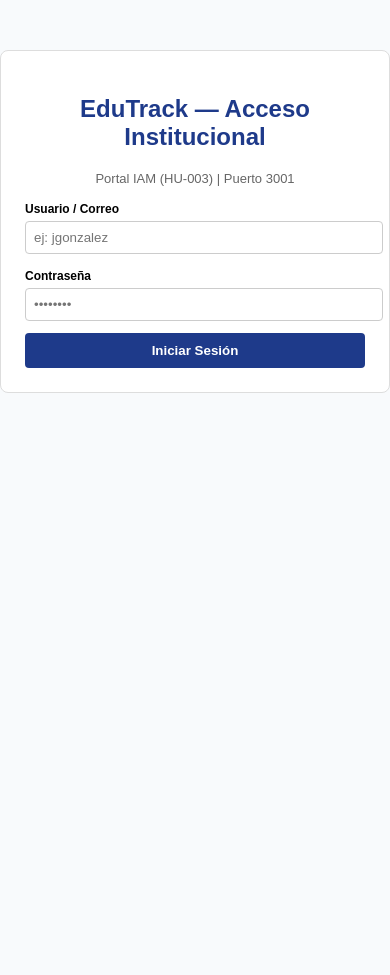
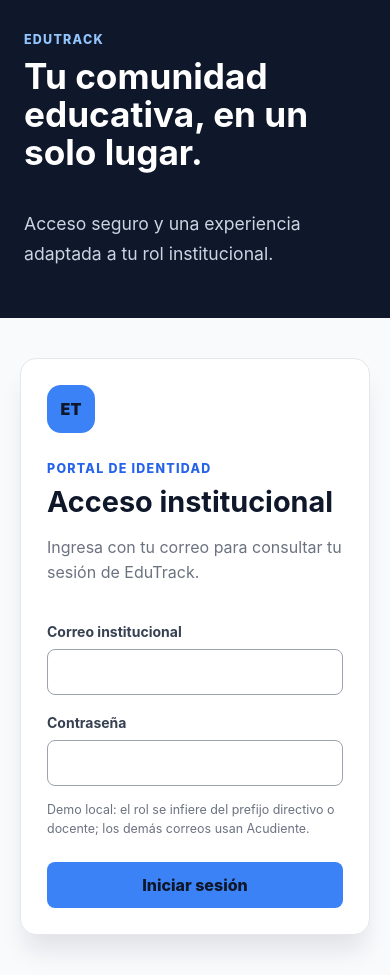
Before and after one commit to code-corhuila/educk-identity-portal, a React (Vite) app: page / in a window 390 px wide. Before the commit the page ends 844 px from the top, so only its background shows below. Built offline with nearby package versions, Linux system fonts and the light colour scheme; the HTML template or start-up script is replaced by a standard one.

Commit message:
feat(portal): add session profile and logout flow
Why: Completes the HU-003 client session slice with contract-shaped mock data, institutional role badges, accessible credential errors, memory-only access tokens, responsive layouts, and unit coverage.

```diff
--- a/src/App.jsx
+++ b/src/App.jsx
@@ -1,57 +1,78 @@
 import React, { useState } from 'react';
+import { adaptSessionFromApi, buildMockLoginResponse, getLoginValidationError, getRolePresentation } from './session.js';
+import './styles.css';
 
-export default function App() {
-  const [username, setUsername] = useState('');
-  const [password, setPassword] = useState('');
-  const [token, setToken] = useState(null);
+const INITIAL_FORM = { email: '', password: '' };
 
-  const handleSubmit = (e) => {
-    e.preventDefault();
-    setToken(`jwt-token-demo-${username}`);
+function LoginForm({ onLogin }) {
+  const [form, setForm] = useState(INITIAL_FORM);
+  const [error, setError] = useState('');
+  const updateField = ({ target }) => {
+    setForm((current) => ({ ...current, [target.name]: target.value }));
+    setError('');
+  };
+  const submit = (event) => {
+    event.preventDefault();
+    const validationError = getLoginValidationError(form);
+    if (validationError) return setError(validationError);
+    onLogin(adaptSessionFromApi(buildMockLoginResponse(form.email)));
   };
 
   return (
-    <div style={{ fontFamily: 'sans-serif', maxWidth: 400, margin: '50px auto', padding: 24, border: '1px solid #ddd', borderRadius: 8, background: '#fff' }}>
-      <h2 style={{ color: '#1e3a8a', textAlign: 'center' }}>EduTrack — Acceso Institucional</h2>
-      <p style={{ color: '#666', fontSize: 13, textAlign: 'center' }}>Portal IAM (HU-003) | Puerto 3001</p>
-
-      {!token ? (
-        <form onSubmit={handleSubmit} style={{ display: 'flex', flexDirection: 'column', gap: 12 }}>
-          <div>
-            <label style={{ fontSize: 12, fontWeight: 'bold' }}>Usuario / Correo</label>
-            <input
-              type="text"
-              value={username}
-              onChange={e => setUsername(e.target.value)}
-              placeholder="ej: jgonzalez"
-              required
-              style={{ width: '100%', padding: 8, marginTop: 4, borderRadius: 4, border: '1px solid #ccc' }}
-            />
-          </div>
-          <div>
-            <label style={{ fontSize: 12, fontWeight: 'bold' }}>Contraseña</label>
-            <input
-              type="password"
-              value={password}
-              onChange={e => setPassword(e.target.value)}
-              placeholder="••••••••"
-              required
-              style={{ width: '100%', padding: 8, marginTop: 4, borderRadius: 4, border: '1px solid #ccc' }}
-            />
-          </div>
-          <button type="submit" style={{ padding: 10, background: '#1e3a8a', color: '#fff', border: 'none', borderRadius: 4, cursor: 'pointer', fontWeight: 'bold' }}>
-            Iniciar Sesión
-          </button>
-        </form>
-      ) : (
-        <div style={{ textAlign: 'center' }}>
-          <p style={{ color: '#059669', fontWeight: 'bold' }}>¡Autenticado con éxito!</p>
-          <p style={{ fontSize: 12, background: '#f3f4f6', padding: 8, wordBreak: 'break-all' }}>{token}</p>
-          <button onClick={() => setToken(null)} style={{ padding: '6px 12px', background: '#dc2626', color: '#fff', border: 'none', borderRadius: 4, cursor: 'pointer' }}>
-            Cerrar Sesión
-          </button>
-        </div>
-      )}
-    </div>
+    <section className="auth-card" aria-labelledby="login-title">
+      <div className="brand-mark" aria-hidden="true">ET</div>
+      <p className="eyebrow">Portal de identidad</p>
+      <h1 id="login-title">Acceso institucional</h1>
+      <p className="intro">Ingresa con tu correo para consultar tu sesión de EduTrack.</p>
+      <form onSubmit={submit} noValidate>
+        <label htmlFor="email">Correo institucional</label>
+        <input id="email" name="email" type="email" autoComplete="username" value={form.email}
+          onChange={updateField} aria-describedby="login-help" required />
+        <label htmlFor="password">Contraseña</label>
+        <input id="password" name="password" type="password" autoComplete="current-password"
+          value={form.password} onChange={updateField} required />
+        <p id="login-help" className="help">Demo local: el rol se infiere del prefijo directivo o docente; los demás correos usan Acudiente.</p>
+        {error && <p className="error" role="alert">{error}</p>}
+        <button className="primary" type="submit">Iniciar sesión</button>
+      </form>
+    </section>
   );
 }
+
+function ProfileCard({ session, onLogout }) {
+  const { user } = session;
+  const role = getRolePresentation(user.role);
+  return (
+    <section className="profile-card" aria-labelledby="profile-title">
+      <header>
+        <div className="avatar" aria-hidden="true">{user.firstName[0]}{user.lastName[0]}</div>
+        <div>
+          <p className="eyebrow">Sesión activa</p>
+          <h1 id="profile-title">{user.firstName} {user.lastName}</h1>
+          <span className={`role-badge role-${user.role.toLowerCase()}`}>{role.label}</span>
+        </div>
+      </header>
+      <dl>
+        <div><dt>Correo</dt><dd>{user.email}</dd></div>
+        <div><dt>Rol institucional</dt><dd>{role.description}</dd></div>
+        <div><dt>Estado</dt><dd><span className="status-dot" />{user.status === 'ACTIVE' ? 'Activo' : user.status}</dd></div>
+      </dl>
+      <p className="privacy-note">La credencial de acceso permanece únicamente en memoria y nunca se muestra en pantalla.</p>
+      <button className="logout" type="button" onClick={onLogout}>Cerrar sesión</button>
+    </section>
+  );
+}
+
+export default function App() {
+  const [session, setSession] = useState(null);
+  return (
+    <main className="identity-page">
+      <aside className="identity-summary" aria-label="Información de EduTrack">
+        <p className="eyebrow">EduTrack</p>
+        <h2>Tu comunidad educativa, en un solo lugar.</h2>
+        <p>Acceso seguro y una experiencia adaptada a tu rol institucional.</p>
+      </aside>
+      {session ? <ProfileCard session={session} onLogout={() => setSession(null)} /> : <LoginForm onLogin={setSession} />}
+    </main>
+  );
+}
--- /dev/null
+++ b/src/session.js
@@ -0,0 +1,56 @@
+export const SUPPORTED_ROLES = ['DIRECTIVO', 'DOCENTE', 'ACUDIENTE'];
+
+const ROLE_PRESENTATION = {
+  DIRECTIVO: { label: 'Directivo', description: 'Gestión institucional' },
+  DOCENTE: { label: 'Docente', description: 'Acompañamiento académico' },
+  ACUDIENTE: { label: 'Acudiente', description: 'Seguimiento del estudiante' }
+};
+
+export function getLoginValidationError({ email = '', password = '' }) {
+  if (!/^\S+@\S+\.\S+$/.test(email) || password.length < 8) {
+    return 'Correo o contraseña incorrectos. Verifica los datos e intenta nuevamente.';
+  }
+  return '';
+}
+
+export function inferMockRole(email) {
+  const prefix = email.trim().toLowerCase().split('@')[0];
+  if (prefix.startsWith('directivo')) return 'DIRECTIVO';
+  if (prefix.startsWith('docente')) return 'DOCENTE';
+  return 'ACUDIENTE';
+}
+
+export function getRolePresentation(role) {
+  if (!SUPPORTED_ROLES.includes(role)) throw new Error(`Unsupported identity role: ${role}`);
+  return ROLE_PRESENTATION[role];
+}
+
+/**
+ * Adapts the AuthTokenResponse documented by identity-service.yaml.
+ * The API must provide accessToken, tokenType, expiresIn and a user with id, email,
+ * role, firstName, lastName and status. The token stays in memory and is never rendered.
+ */
+export function adaptSessionFromApi(rawResponse) {
+  const { accessToken, tokenType, expiresIn, user } = rawResponse;
+  if (!accessToken || !user || !SUPPORTED_ROLES.includes(user.role)) {
+    throw new Error('Invalid identity API response');
+  }
+  return { accessToken, tokenType, expiresIn, user: { ...user } };
+}
+
+export function buildMockLoginResponse(email) {
+  const role = inferMockRole(email);
+  return {
+    accessToken: globalThis.crypto?.randomUUID?.() ?? `mock-${Date.now()}`,
+    tokenType: 'Bearer',
+    expiresIn: 3600,
+    user: {
+      id: '00000000-0000-4000-8000-000000000301',
+      email: email.trim().toLowerCase(),
+      role,
+      firstName: role === 'DOCENTE' ? 'María' : role === 'DIRECTIVO' ? 'Andrea' : 'Camila',
+      lastName: 'González',
+      status: 'ACTIVE'
+    }
+  };
+}
--- /dev/null
+++ b/src/styles.css
@@ -0,0 +1,40 @@
+:root { font-family: Inter, ui-sans-serif, system-ui, sans-serif; color: #1f2937; background: #f3f4f6; }
+* { box-sizing: border-box; }
+body { margin: 0; min-width: 0; }
+button, input { font: inherit; }
+button:focus-visible, input:focus-visible { outline: 3px solid #93c5fd; outline-offset: 2px; }
+.identity-page { min-height: 100vh; display: grid; grid-template-columns: minmax(280px, 42%) minmax(320px, 1fr); }
+.identity-summary { display: flex; flex-direction: column; justify-content: center; padding: clamp(32px, 7vw, 88px); background: #0f172a; color: white; }
+.identity-summary h2 { max-width: 570px; margin: 10px 0 20px; font-size: clamp(2rem, 5vw, 3.7rem); line-height: 1.08; }
+.identity-summary p:last-child { max-width: 520px; color: #cbd5e1; font-size: 1.1rem; line-height: 1.7; }
+.eyebrow { margin: 0; color: #2563eb; font-size: .78rem; font-weight: 800; letter-spacing: .1em; text-transform: uppercase; }
+.identity-summary .eyebrow { color: #93c5fd; }
+.auth-card, .profile-card { align-self: center; width: min(460px, calc(100% - 40px)); margin: 40px auto; padding: clamp(26px, 5vw, 42px); background: white; border: 1px solid #e5e7eb; border-radius: 16px; box-shadow: 0 20px 25px -5px rgb(15 23 42 / 10%); }
+.brand-mark, .avatar { display: grid; place-items: center; border-radius: 14px; background: #3b82f6; color: #0f172a; font-weight: 900; }
+.brand-mark { width: 48px; height: 48px; margin-bottom: 28px; }
+h1 { margin: 8px 0; color: #0f172a; font-size: clamp(1.8rem, 4vw, 2.35rem); }
+.intro, .help, .privacy-note { color: #6b7280; line-height: 1.55; }
+form { display: grid; gap: 9px; margin-top: 28px; }
+label { margin-top: 10px; color: #374151; font-size: .875rem; font-weight: 700; }
+input { min-height: 46px; padding: 10px 12px; border: 1px solid #9ca3af; border-radius: 8px; color: #111827; }
+.help { margin: 5px 0; font-size: .78rem; }
+.error { margin: 4px 0; padding: 11px; border-radius: 8px; background: #fef2f2; color: #b91c1c; font-size: .875rem; }
+.primary, .logout { min-height: 46px; margin-top: 10px; padding: 10px 18px; border-radius: 8px; font-weight: 800; cursor: pointer; }
+.primary { border: 0; background: #3b82f6; color: #0f172a; }
+.primary:hover { background: #2563eb; color: white; }
+.profile-card header { display: flex; align-items: center; gap: 18px; }
+.avatar { width: 64px; height: 64px; flex: 0 0 auto; border-radius: 50%; font-size: 1.3rem; }
+.role-badge { display: inline-flex; margin-top: 5px; padding: 5px 10px; border-radius: 9999px; font-size: .78rem; font-weight: 800; }
+.role-directivo { background: #dbeafe; color: #1e40af; }
+.role-docente { background: #d1fae5; color: #065f46; }
+.role-acudiente { background: #ede9fe; color: #5b21b6; }
+dl { display: grid; margin: 28px 0; border-top: 1px solid #e5e7eb; }
+dl div { display: grid; grid-template-columns: 145px 1fr; gap: 12px; padding: 15px 0; border-bottom: 1px solid #e5e7eb; }
+dt { color: #6b7280; }
+dd { margin: 0; color: #111827; font-weight: 700; overflow-wrap: anywhere; }
+.status-dot { display: inline-block; width: 9px; height: 9px; margin-right: 7px; border-radius: 50%; background: #059669; }
+.privacy-note { padding: 12px; border-radius: 8px; background: #eff6ff; font-size: .82rem; }
+.logout { width: 100%; border: 1px solid #dc2626; background: white; color: #b91c1c; }
+.logout:hover { background: #fef2f2; }
+@media (max-width: 768px) { .identity-page { grid-template-columns: 1fr; } .identity-summary { min-height: 220px; padding: 32px 24px; } .identity-summary h2 { font-size: 2.2rem; } }
+@media (max-width: 360px) { .auth-card, .profile-card { width: calc(100% - 24px); padding: 24px 18px; } .profile-card header { align-items: flex-start; } dl div { grid-template-columns: 1fr; gap: 4px; } }
```
Also changed, not shown: package.json (+6 -5 lines), 2 other files (tests, documents, lock files or other folders).
